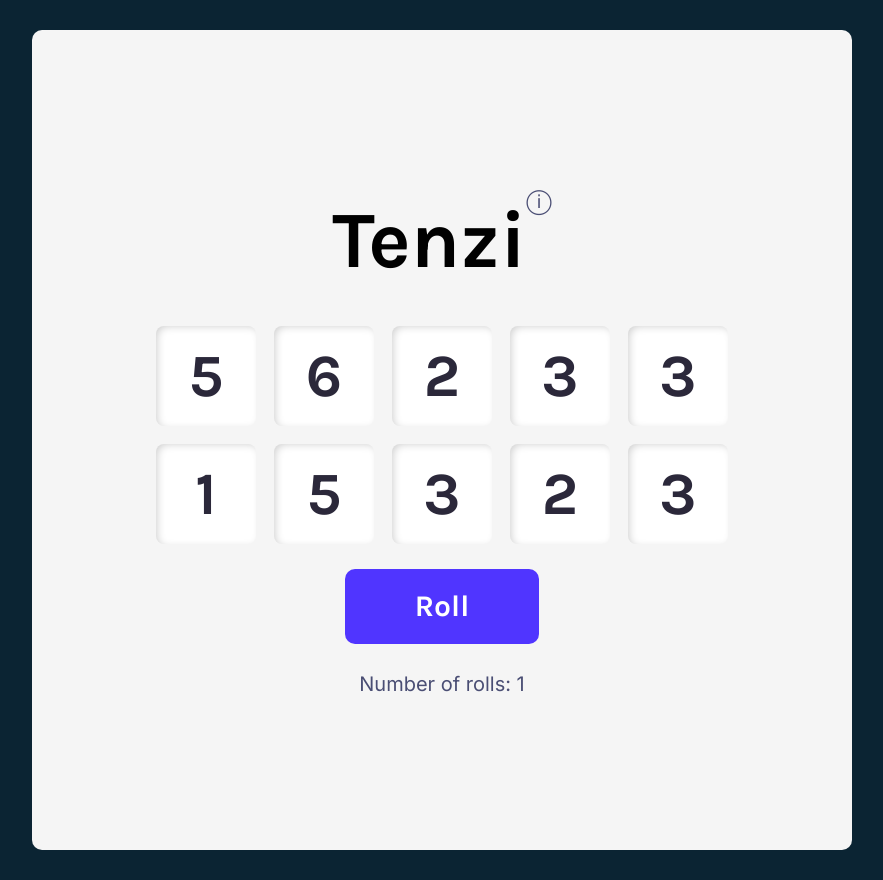
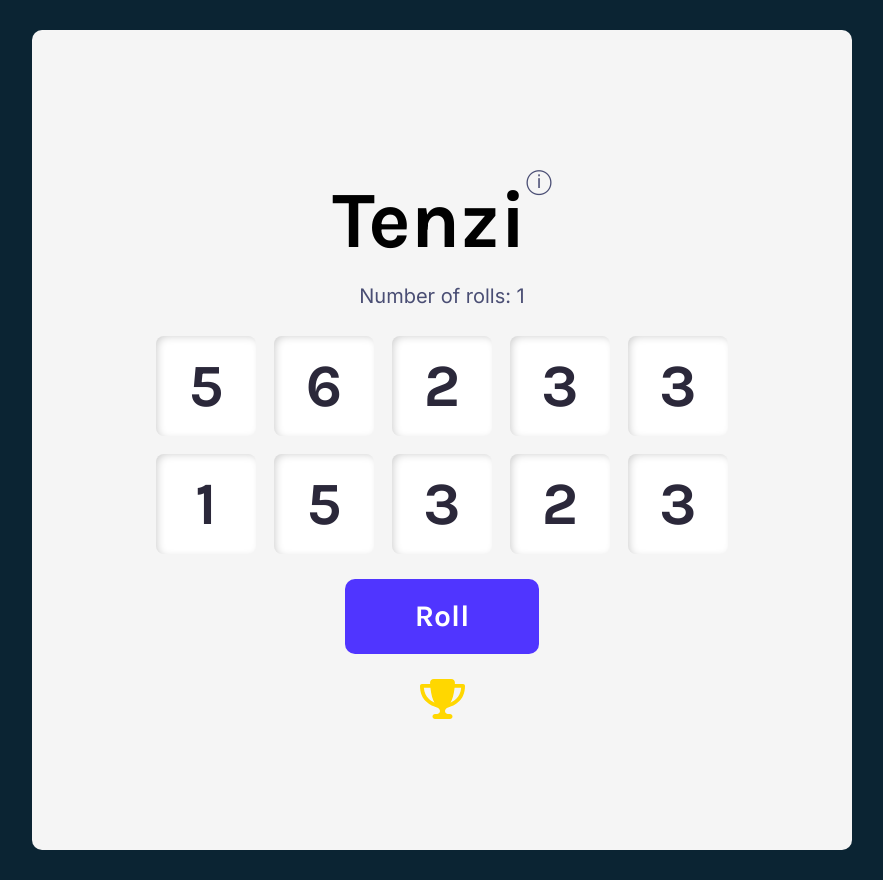
Before and after one commit to bendiz/tenzi-game, a React (Vite) app: page / in a window 1280 px wide. Both pictures are taken after a click on the button "Roll". Shown: the whole page, without its empty margins (198-1081 px from the left). Built offline with nearby package versions, Linux system fonts and the light colour scheme.

Commit message:
Add icons, tooltips and scoreboard

```diff
--- a/src/App.jsx
+++ b/src/App.jsx
@@ -2,8 +2,13 @@ import { React, useState, useEffect } from "react";
 import "./App.css";
 import Die from "./components/Die";
 import Modal from "./components/Modal";
+import Scoreboard from "./components/Scoreboard";
 import { nanoid } from "nanoid";
 import Confetti from "react-confetti";
+import { FontAwesomeIcon } from "@fortawesome/react-fontawesome";
+import { faTrophy } from "@fortawesome/free-solid-svg-icons";
+import Tippy from "@tippyjs/react";
+import "tippy.js/dist/tippy.css";
 
 function App() {
   const [diceRolls, setDiceRolls] = useState(0);
@@ -12,6 +17,11 @@ function App() {
   );
   const [activeGame, setActiveGame] = useState(false);
   const [modal, setModal] = useState(false);
+  const [scoreboard, setScoreboard] = useState(false);
+  const [timer, setTimer] = useState(null);
+  const [bestTimer, setBestTimer] = useState(
+    window.localStorage.getItem("bestTimer") || false
+  );
 
   // Generates a single number
   const generateNumber = () => {
@@ -35,6 +45,9 @@ function App() {
   // Sets new dice values to a random number if the dice is not held
   const rollDice = (e) => {
     e.preventDefault();
+    if (!activeGame) {
+      setTimer(Date.now());
+    }
     setActiveGame(true);
     setDiceRolls((prevRolls) => prevRolls + 1);
     // Checks if game has already been won
@@ -81,14 +94,26 @@ function App() {
     setModal(false);
   };
 
+  const checkBestTime = () => {
+    const oldTimer = window.localStorage.getItem("bestTimer") || false;
+    if (timer < oldTimer || !oldTimer) {
+      setBestTimer(timer);
+    }
+  };
+
   const [diceValues, setDiceValues] = useState(generateNumbers());
   const [tenzi, setTenzi] = useState(false);
 
   useEffect(() => {
     if (tenzi) {
       window.localStorage.setItem("bestround", bestRound);
+      checkBestTime();
     }
   }, [tenzi]);
+
+  useEffect(() => {
+    window.localStorage.setItem("bestTimer", bestTimer);
+  }, [bestTimer]);
 
   useEffect(() => {
     let heldDice = diceValues.every((die) => die.isHeld);
@@ -98,7 +123,9 @@ function App() {
       );
       if (sameValueCheck) {
         calculateBestRound();
+        setTimer(((Date.now() - timer) / 1000).toFixed(2));
         setTenzi(true);
+        setActiveGame(false);
       }
     }
   }, [diceValues]);
@@ -112,20 +139,50 @@ function App() {
     />
   ));
 
+  const closeScoreboard = () => {
+    setScoreboard(false);
+  };
+
+  const toggleScoreboard = () => {
+    setScoreboard(true);
+  };
+
   return (
     <main className="App">
       <div>
         <h1>Tenzi</h1>
-        <span className="game-info" onClick={toggleModal}>
-          ⓘ
-        </span>
+        <Tippy content={<span>View game rules</span>} className="tooltip-info">
+          <span className="game-info" onClick={toggleModal}>
+            ⓘ
+          </span>
+        </Tippy>
       </div>
+      {diceRolls != 0 && <p>Number of rolls: {diceRolls}</p>}
+      {tenzi && <p>That round took: {timer} seconds!</p>}
       {modal && <Modal closeModal={() => closeModal()} />}
       <div className="dice-container">{dice}</div>
       <button onClick={rollDice}>{tenzi ? "Reset" : "Roll"}</button>
       {tenzi && <Confetti />}
-      <p>Number of rolls: {diceRolls}</p>
-      {bestRound && <p>Best round: {bestRound}</p>}
+      <div className="scoreboard">
+        <Tippy
+          content={<span>View your scores!</span>}
+          className="tooltip-info"
+        >
+          <FontAwesomeIcon
+            onClick={toggleScoreboard}
+            icon={faTrophy}
+            style={{ color: "#FFD700" }}
+            className="trophy-icon"
+          />
+        </Tippy>
+        {scoreboard && (
+          <Scoreboard
+            close={() => closeScoreboard()}
+            bestTime={bestTimer}
+            bestRound={bestRound}
+          />
+        )}
+      </div>
     </main>
   );
 }
```
